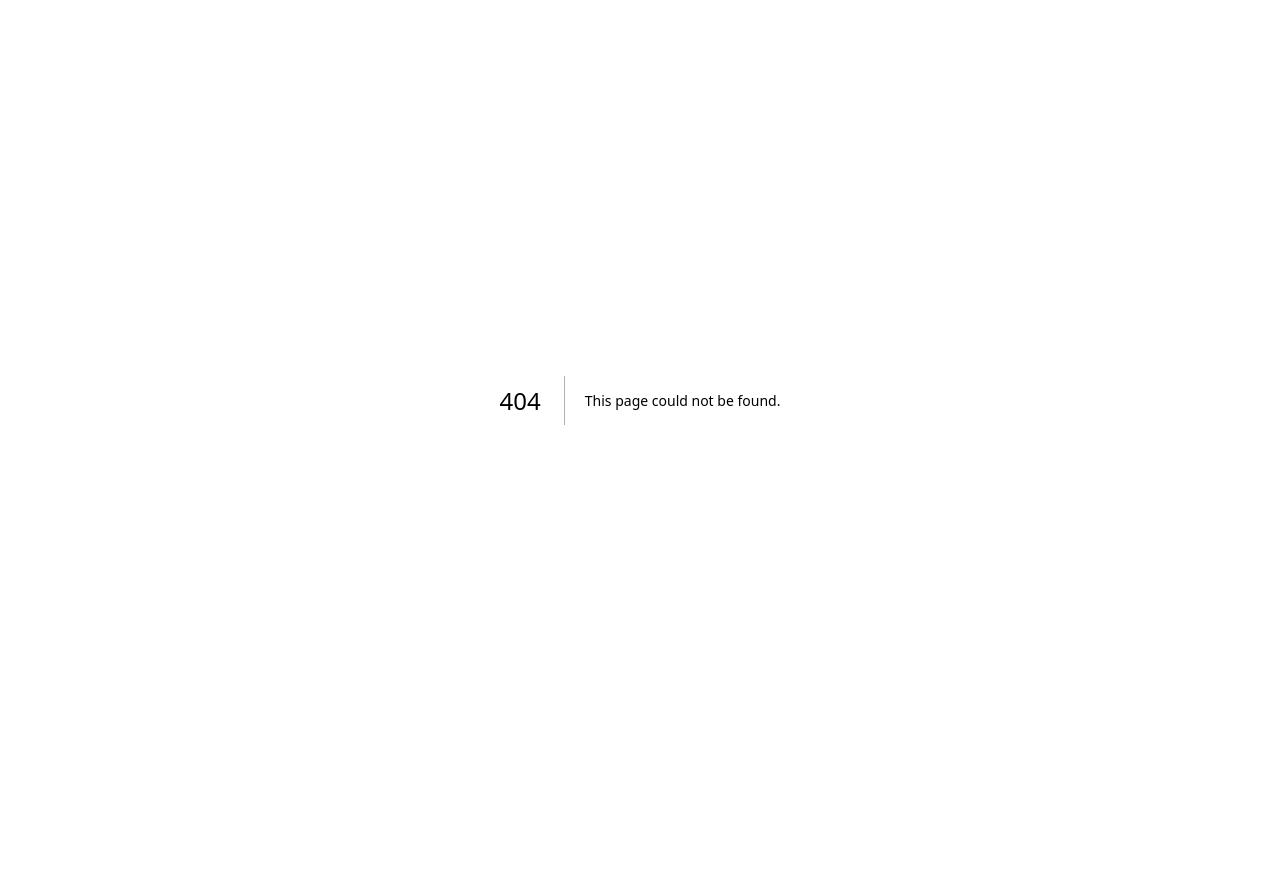
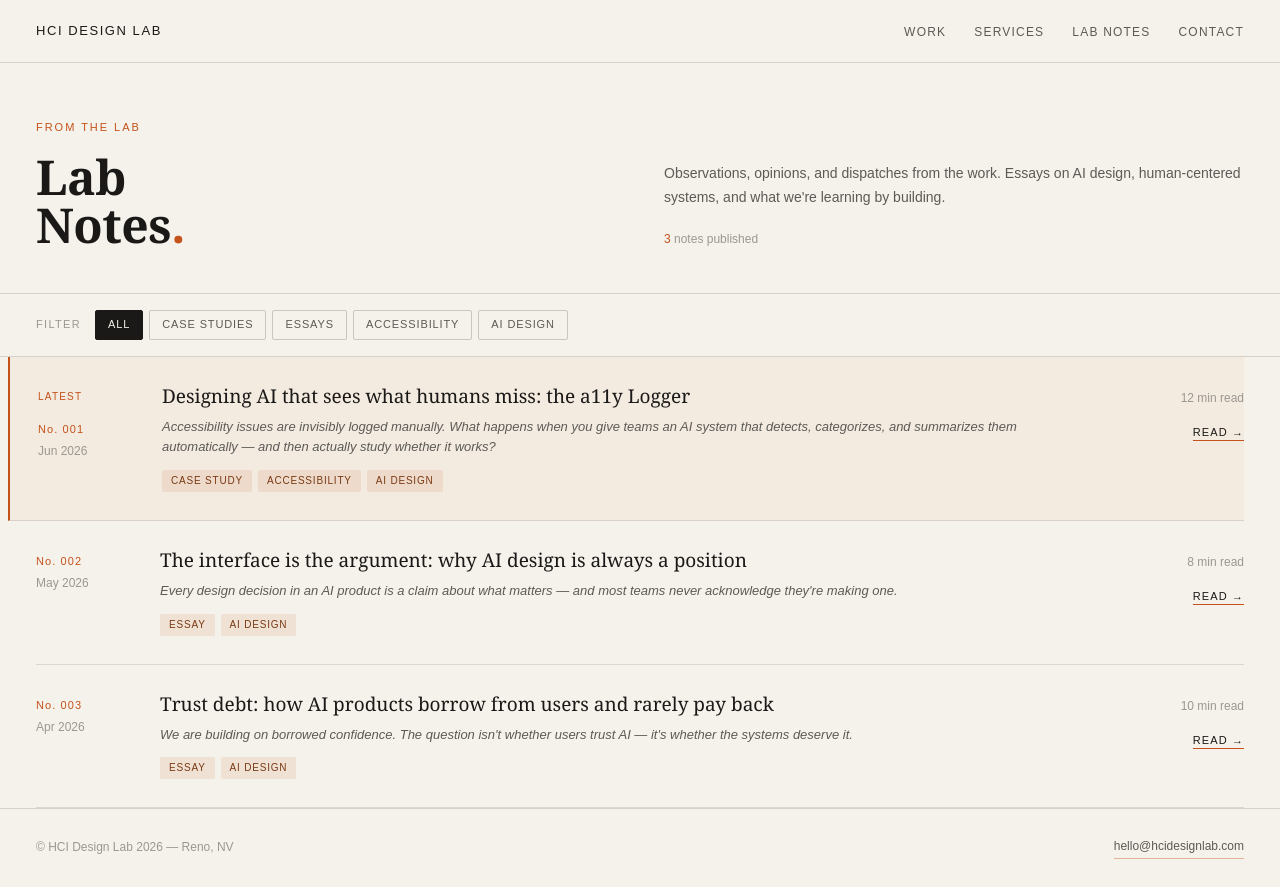
Before and after one commit to MyLightIsOn/hci-design, a Next.js app: page /lab-notes in a window 1280 px wide. Before the commit this address had no page. Before the commit the page ends 800 px from the top, so only its background shows below. Built offline with nearby package versions, Linux system fonts and the light colour scheme.

Commit message:
feat: implement lab notes index page

```diff
--- /dev/null
+++ b/app/lab-notes/PostListClient.js
@@ -0,0 +1,64 @@
+"use client";
+
+import { useState } from "react";
+import Link from "next/link";
+import FilterBar from "@/components/FilterBar";
+import styles from "./page.module.css";
+
+const ALL_FILTERS = ["Case Studies", "Essays", "Accessibility", "AI Design"];
+
+function formatDate(dateStr) {
+  return new Date(dateStr).toLocaleDateString("en-US", {
+    month: "short",
+    year: "numeric",
+  });
+}
+
+export default function PostListClient({ posts }) {
+  const [filter, setFilter] = useState("All");
+
+  const visible =
+    filter === "All"
+      ? posts
+      : posts.filter((p) =>
+          p.tags.some(
+            (t) =>
+              t.toLowerCase().includes(filter.toLowerCase()) ||
+              filter.toLowerCase().includes(t.toLowerCase())
+          )
+        );
+
+  return (
+    <>
+      <FilterBar filters={ALL_FILTERS} onFilter={setFilter} />
+      <div className={styles.list}>
+        {visible.map((post, i) => (
+          <Link
+            key={post.slug}
+            href={`/lab-notes/${post.slug}`}
+            className={`${styles.post} ${i === 0 ? styles.featured : ""}`}
+          >
+            <div className={styles.postMeta}>
+              {i === 0 && <span className={styles.featuredBadge}>Latest</span>}
+              <span className={styles.postIssue}>No. {post.issue}</span>
+              <span className={styles.postDate}>{formatDate(post.date)}</span>
+            </div>
+            <div>
+              <h2 className={styles.postTitle}>{post.title}</h2>
+              <p className={styles.postPull}>{post.lede}</p>
+              <div className={styles.postTags}>
+                {post.tags.map((t) => (
+                  <span key={t} className={styles.postTag}>{t}</span>
+                ))}
+              </div>
+            </div>
+            <div className={styles.postRight}>
+              <span className={styles.readTime}>{post.readTime}</span>
+              <span className={styles.readLink}>Read →</span>
+            </div>
+          </Link>
+        ))}
+      </div>
+    </>
+  );
+}
--- /dev/null
+++ b/app/lab-notes/page.js
@@ -0,0 +1,33 @@
+import Nav from "@/components/Nav";
+import Footer from "@/components/Footer";
+import PostListClient from "./PostListClient";
+import { getAllPosts } from "@/lib/posts";
+import styles from "./page.module.css";
+
+export default function LabNotesPage() {
+  const posts = getAllPosts();
+
+  return (
+    <>
+      <Nav active="lab-notes" />
+
+      <header className={styles.header}>
+        <div>
+          <p className={styles.eyebrow}>From the lab</p>
+          <h1 className={styles.title}>Lab<br />Notes<span className={styles.dot}>.</span></h1>
+        </div>
+        <div>
+          <p className={styles.desc}>
+            Observations, opinions, and dispatches from the work. Essays on AI design,
+            human-centered systems, and what we&apos;re learning by building.
+          </p>
+          <p className={styles.count}><span>{posts.length}</span> notes published</p>
+        </div>
+      </header>
+
+      <PostListClient posts={posts} />
+
+      <Footer />
+    </>
+  );
+}
--- /dev/null
+++ b/app/lab-notes/page.module.css
@@ -0,0 +1,124 @@
+.header {
+  padding: 56px 36px 44px;
+  border-bottom: 0.5px solid var(--border);
+  display: grid;
+  grid-template-columns: 1fr 1fr;
+  gap: 48px;
+  align-items: end;
+}
+.eyebrow {
+  font-size: 11px;
+  letter-spacing: 0.18em;
+  text-transform: uppercase;
+  color: var(--accent);
+  margin-bottom: 16px;
+}
+.title {
+  font-family: var(--font-serif);
+  font-size: 48px;
+  font-weight: 700;
+  line-height: 1.0;
+  letter-spacing: -0.01em;
+  color: var(--ink);
+}
+.dot { color: var(--accent); }
+.desc {
+  font-size: 14px;
+  font-weight: 300;
+  color: var(--ink-dim);
+  line-height: 1.7;
+  margin-bottom: 20px;
+}
+.count { font-size: 12px; color: var(--ink-ghost); }
+.count span { color: var(--accent); font-weight: 500; }
+
+/* Post list */
+.list { padding: 0 36px; }
+
+.post {
+  display: grid;
+  grid-template-columns: 96px 1fr 180px;
+  gap: 28px;
+  padding: 28px 0;
+  border-bottom: 0.5px solid var(--border-light);
+  align-items: start;
+  cursor: pointer;
+  color: inherit;
+}
+.post:hover .postTitle { color: var(--accent); }
+
+.featured {
+  background: rgba(196,82,26,0.05);
+  border-left: 2px solid var(--accent);
+  padding-left: 28px;
+  margin-left: -28px;
+}
+.featuredBadge {
+  font-size: 10px;
+  letter-spacing: 0.12em;
+  text-transform: uppercase;
+  color: var(--accent);
+  margin-bottom: 16px;
+  display: block;
+}
+
+.postMeta { padding-top: 4px; }
+.postIssue {
+  font-size: 11px;
+  color: var(--accent);
+  letter-spacing: 0.1em;
+  display: block;
+  margin-bottom: 4px;
+}
+.postDate {
+  font-size: 12px;
+  color: var(--ink-ghost);
+  display: block;
+  line-height: 1.5;
+}
+
+.postTitle {
+  font-family: var(--font-serif);
+  font-size: 19px;
+  font-weight: 400;
+  color: var(--ink);
+  margin: 0 0 9px;
+  line-height: 1.25;
+  transition: color 0.15s;
+}
+.postPull {
+  font-size: 13px;
+  color: var(--ink-dim);
+  font-style: italic;
+  line-height: 1.55;
+  margin: 0 0 12px;
+}
+.postTags { display: flex; gap: 6px; flex-wrap: wrap; }
+.postTag {
+  font-size: 10px;
+  letter-spacing: 0.08em;
+  text-transform: uppercase;
+  color: var(--accent-dark);
+  background: var(--accent-bg);
+  padding: 3px 9px;
+  border-radius: 2px;
+}
+
+.postRight { padding-top: 4px; text-align: right; }
+.readTime {
+  font-size: 12px;
+  color: var(--ink-ghost);
+  display: block;
+  margin-bottom: 12px;
+}
+.readLink {
+  font-size: 11px;
+  font-weight: 500;
+  letter-spacing: 0.1em;
+  text-transform: uppercase;
+  color: var(--ink);
+  border-bottom: 1px solid var(--accent);
+  padding-bottom: 2px;
+  transition: color 0.15s;
+}
+.readLink:hover { color: var(--accent); }
```
